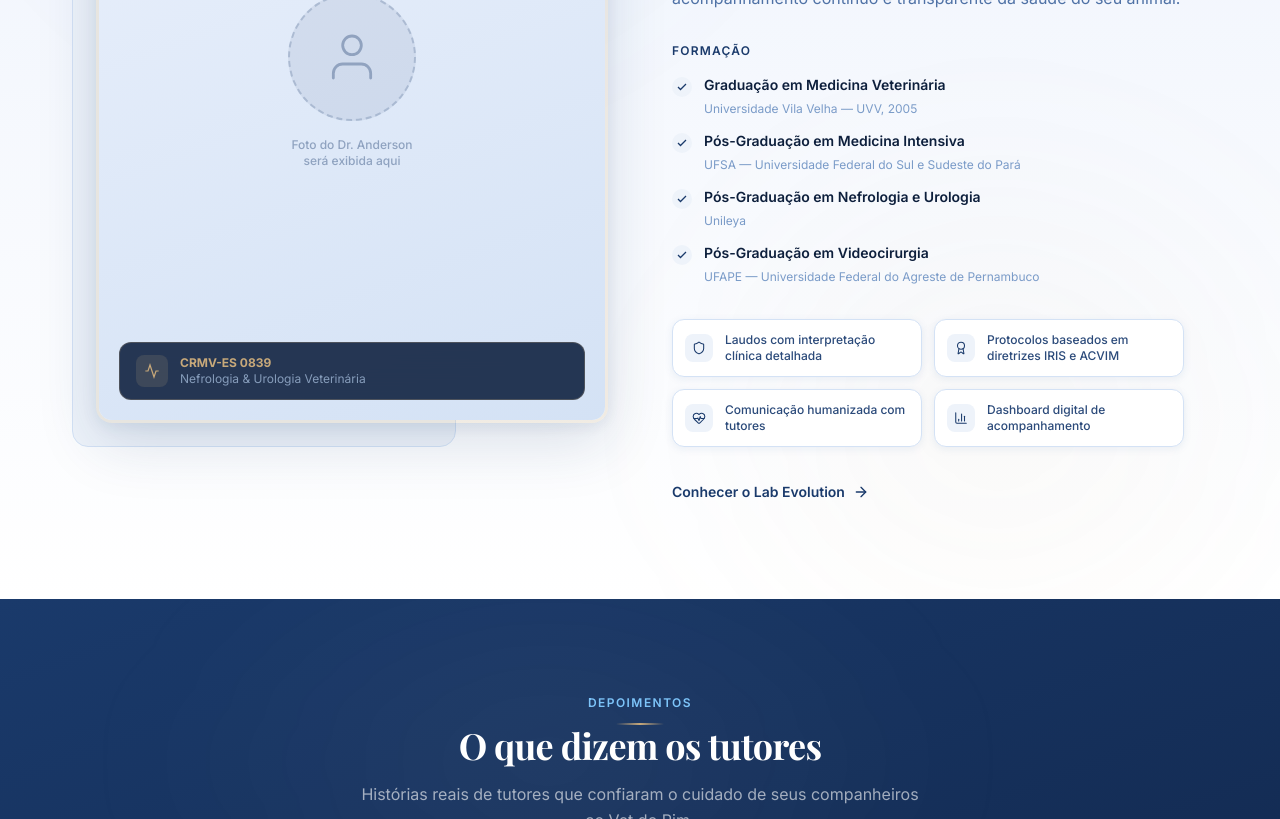
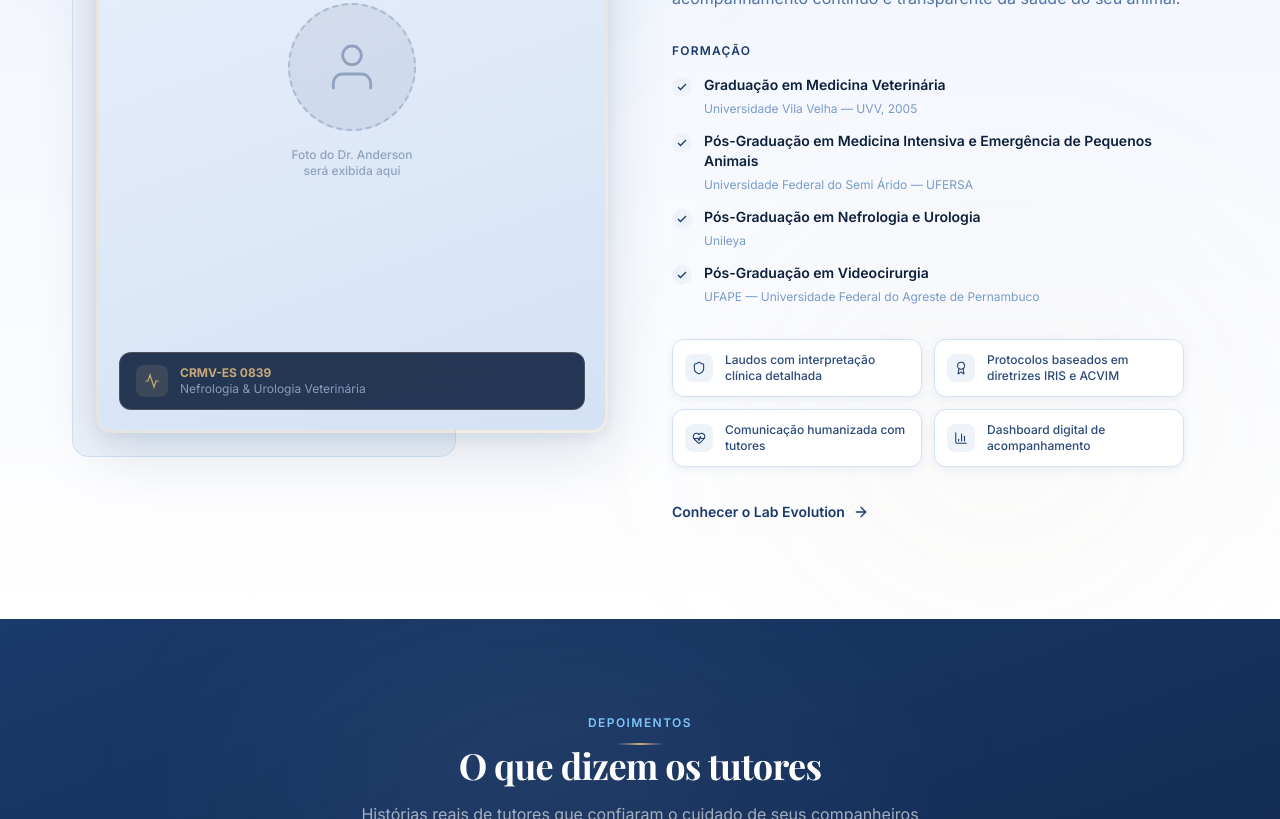
Before and after one commit to acastrovieira/site-vet-do-rim, a Next.js app in the folder web/: page / in a window 1280 px wide. Shown: the part 4180-4999 px from the top of the page. Built offline with nearby package versions, Linux system fonts and the light colour scheme; no server answers.

Commit message:
fix: pos-grad medicina intensiva e emergencia de pequenos animais - UFERSA

```diff
--- a/web/src/app/page.tsx
+++ b/web/src/app/page.tsx
@@ -599,7 +599,7 @@ export default function HomePage() {
                   <ul className="space-y-3">
                     {[
                       { titulo: 'Graduação em Medicina Veterinária', inst: 'Universidade Vila Velha — UVV, 2005' },
-                      { titulo: 'Pós-Graduação em Medicina Intensiva', inst: 'UFSA — Universidade Federal do Sul e Sudeste do Pará' },
+                      { titulo: 'Pós-Graduação em Medicina Intensiva e Emergência de Pequenos Animais', inst: 'Universidade Federal do Semi Árido — UFERSA' },
                       { titulo: 'Pós-Graduação em Nefrologia e Urologia', inst: 'Unileya' },
                       { titulo: 'Pós-Graduação em Videocirurgia', inst: 'UFAPE — Universidade Federal do Agreste de Pernambuco' },
                     ].map((item) => (
```
